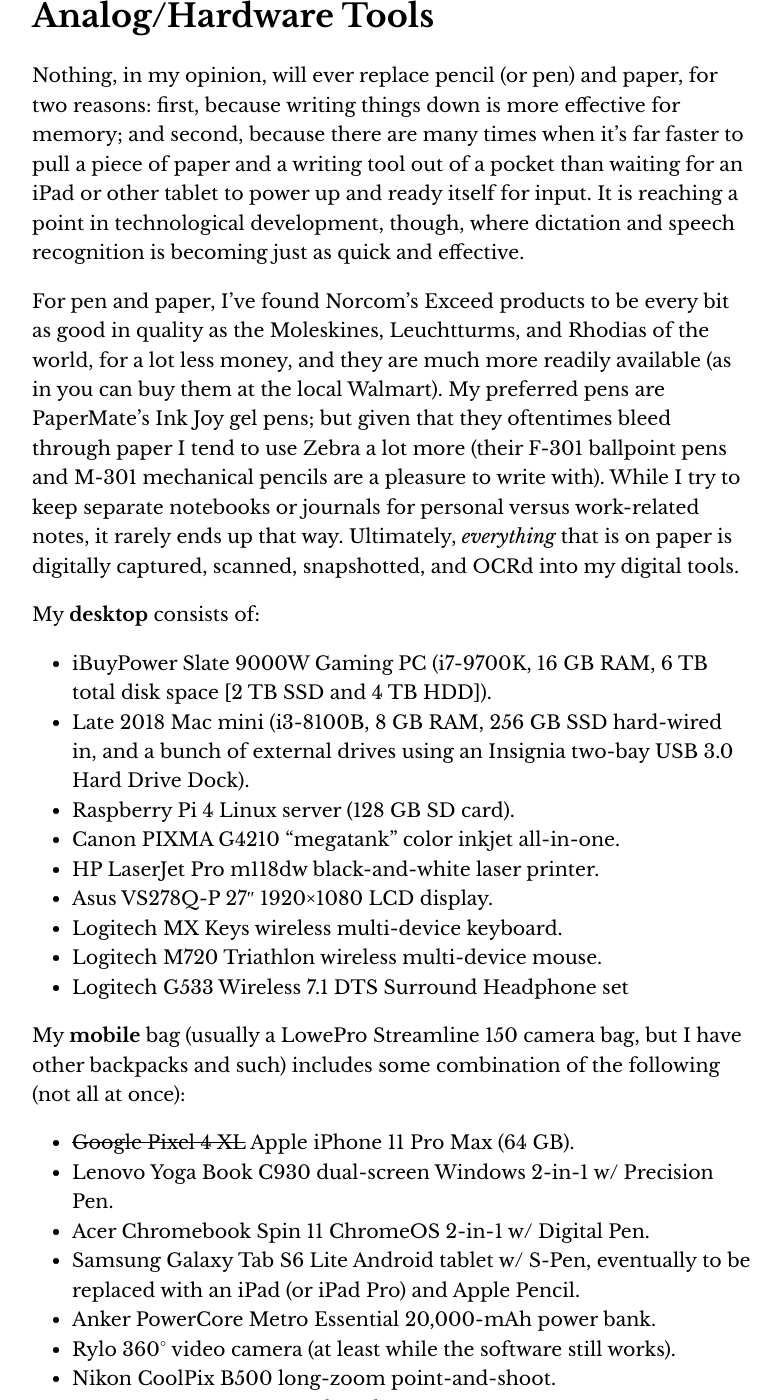
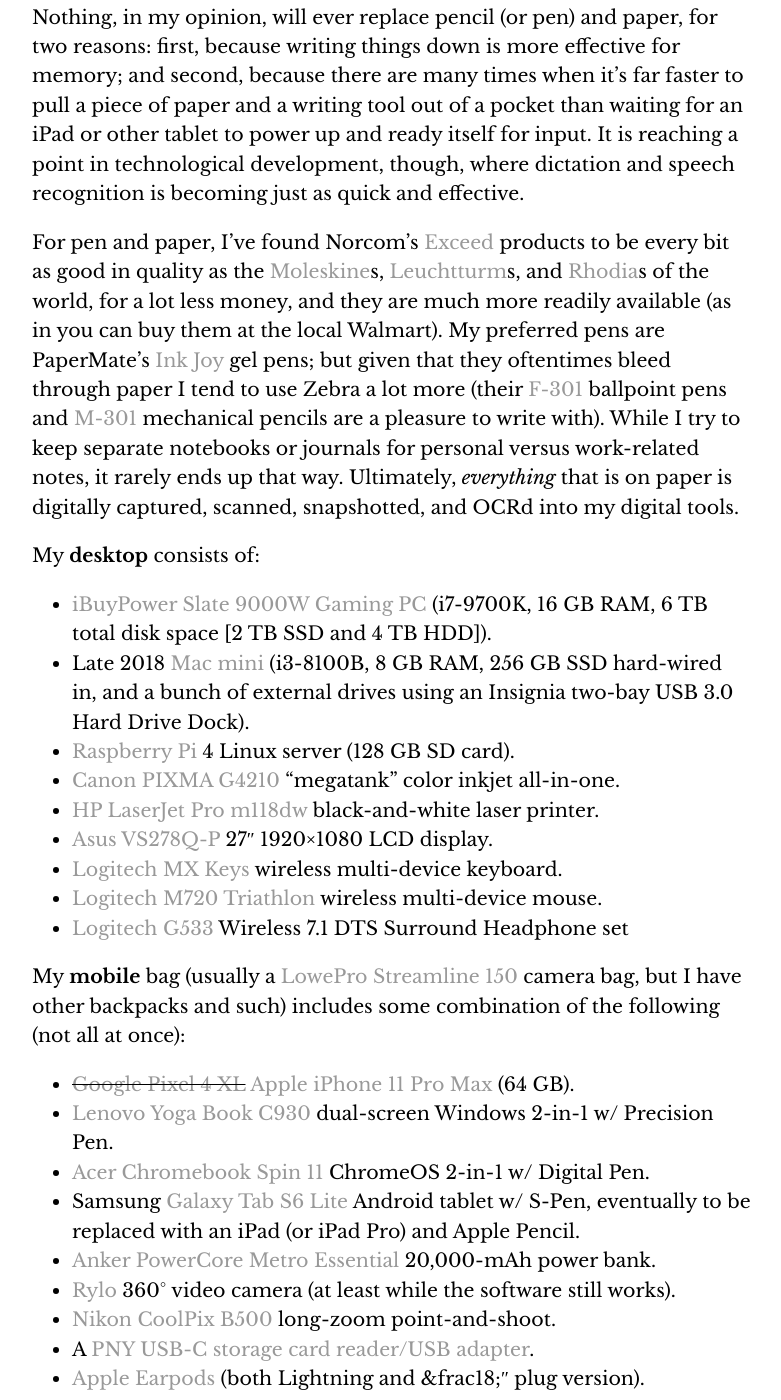
Before and after one commit to stevenbuehler/stevenbuehler.github.io, a Jekyll site: the page built from colophon.md, in a window 1280 px wide and 1400 px high, scrolled down 2743 px. Shown: the whole window, without its empty margins (68-849 px from the left). Built offline with Jekyll 4.4.1, drawn with Linux system fonts in a browser that asks for light colours; nearby versions of some CDN libraries; some of the changed text lies outside the part shown.

Commit message:
Filled in colophon links.

```diff
--- a/colophon.md
+++ b/colophon.md
@@ -9,10 +9,6 @@ date: 2020-09-25
 
 <div align="center"><img src="/images/colophon.png" /></div>
 
-<div style="border: 1px red">
-This page is still a work in progress; I need to add links to all of the things I've mentioned below. &mdash;S.B.
-</div>
-
 A _colophon_ is "a statement at the end of a book, typically with a printer's emblem, giving information about its authorship and printing" (Oxford Languages).  I've seen a few of these on blog sites explaining how the site runs and also a few personal ones detailing the tools that bloggers and other geeky folk use in their everyday lives.  I've modeled mine over the last few years after [Jon Saddington](https://john.do/colophon)'s, because it provides for me a good model to follow. It also satiates my curiosity. 😁
 
 The most significant update in this version is that I'm back to using [macOS](https://www.apple.com/macos) and [iOS](https://www.apple.com/iphone) as my primary platforms. I haven't forsaken Windows (because Macs are not exactly known for great gaming experiences), but gaming (and work, by necessity) are about the only purposes I use it for anymore.
@@ -23,7 +19,7 @@ My two most important tools are [Visual Studio Code](https://code.visualstudio.c
 
 ## Web Tools
 
-The blog is hosted on [Github Pages](https://pages.github.io), powered by the Jekyll blog engine. Pages and posts can be written using Markdown (my personal preference), X/HTML, or Liquid markup. The theme is more or less stock, with a few customizations to suit my own tastes and format needs.
+The blog is hosted on [Github Pages](https://pages.github.io), powered by the [Jekyll](https://jekyllrb.com/) blog engine. Pages and posts can be written using [Markdown](https://daringfireball.net/projects/markdown/) (my personal preference), X/HTML, or [Liquid](https://shopify.github.io/liquid/) markup. The theme is more or less stock, with a few customizations to suit my own tastes and format needs.
 
 I've been working to consolidate all of my email, documents, records, &c., into a single place ([iCloud](https://www.icloud.com), as that's the most convenient when working on a Mac, iPhone, or iPad), but I also use [Microsoft 365](https://www.office365.com) and [Google Apps](https://apps.google.com) rather frequently as the need arises, especially Google Apps Script for automating a lot of things and creating "front ends" to various APIs that I work with on a regular basis, because I can set hourly triggers to keep the API tokens up to date.
 
@@ -33,43 +29,43 @@ I engage in social media on [Facebook](https://www.facebook.com/stevenwatsonbueh
 
 ## Software Tools
 
-Rather than write with a word processor like Word or Pages, I do most of my writing using Dr. Donald Knuth's [TeX](https://www.tug.org) computer typesetting package, Markdown, or `org-mode`. Plain text files are much more portable and I don't have to worry a whole lot about them becoming incompatible with later software versions down the road; and when I need to send something in a proprietary format like Word or an ebook, [Pandoc](https://www.pandoc.org) comes to the rescue.
+Rather than write with a word processor like Word or Pages, I do most of my writing using Dr. [Donald Knuth](https://www-cs-faculty.stanford.edu/~knuth/)'s [TeX](https://www.tug.org) computer typesetting package, Markdown, or `org-mode`. Plain text files are much more portable and I don't have to worry a whole lot about them becoming incompatible with later software versions down the road; and when I need to send something in a proprietary format like Word or an ebook, [Pandoc](https://www.pandoc.org) comes to the rescue.
 
-There are somethings that TeX can't do without significant effort, though; and in those cases where something fancier is needed I'll use [Microsoft Office](https://www.office.com) or Apple's "formerly known as iWork" suite (Pages, Numbers, Keynote).
+There are somethings that TeX can't do without significant effort, though; and in those cases where something fancier is needed I'll use [Microsoft Office](https://www.office.com) or Apple's "formerly known as iWork" suite ([Pages](https://www.apple.com/pages/), [Numbers](https://www.apple.com/numbers), [Keynote](https://www.apple.com/keynote)).
 
 ## Analog/Hardware Tools
 
 Nothing, in my opinion, will ever replace pencil (or pen) and paper, for two reasons: first, because writing things down is more effective for memory; and second, because there are many times when it's far faster to pull a piece of paper and a writing tool out of a pocket than waiting for an iPad or other tablet to power up and ready itself for input. It is reaching a point in technological development, though, where dictation and speech recognition is becoming just as quick and effective.
 
-For pen and paper, I've found Norcom's Exceed products to be every bit as good in quality as the Moleskines, Leuchtturms, and Rhodias of the world, for a lot less money, and they are much more readily available (as in you can buy them at the local Walmart). My preferred pens are PaperMate's Ink Joy gel pens; but given that they oftentimes bleed through paper I tend to use Zebra a lot more (their F-301 ballpoint pens and M-301 mechanical pencils are a pleasure to write with). While I try to keep separate notebooks or journals for personal versus work-related notes, it rarely ends up that way. Ultimately, _everything_ that is on paper is digitally captured, scanned, snapshotted, and OCRd into my digital tools.
+For pen and paper, I've found Norcom's [Exceed](http://www.norcominc.com/brands/products.php?brand=2) products to be every bit as good in quality as the [Moleskine](https://us.moleskine.com/)s, [Leuchtturm](https://www.leuchtturm1917.us/notebooks/)s, and [Rhodia](https://rhodiapads.com/)s of the world, for a lot less money, and they are much more readily available (as in you can buy them at the local Walmart). My preferred pens are PaperMate's [Ink Joy](https://inkjoy.papermate.com/en-US/pens) gel pens; but given that they oftentimes bleed through paper I tend to use Zebra a lot more (their [F-301](https://www.zebrapen.com/product/f-301-ball-point-retractable/) ballpoint pens and [M-301](https://www.zebrapen.com/product/m-301-mechanical-pencil/) mechanical pencils are a pleasure to write with). While I try to keep separate notebooks or journals for personal versus work-related notes, it rarely ends up that way. Ultimately, _everything_ that is on paper is digitally captured, scanned, snapshotted, and OCRd into my digital tools.
 
 My **desktop** consists of:
 
-- iBuyPower Slate 9000W Gaming PC (i7-9700K, 16 GB RAM, 6 TB total disk space [2 TB SSD and 4 TB HDD]).
-- Late 2018 Mac mini (i3-8100B, 8 GB RAM, 256 GB SSD hard-wired in, and a bunch of external drives using an Insignia two-bay USB 3.0 Hard Drive Dock).
-- Raspberry Pi 4 Linux server (128 GB SD card).
-- Canon PIXMA G4210 "megatank" color inkjet all-in-one.
-- HP LaserJet Pro m118dw black-and-white laser printer.
-- Asus VS278Q-P 27&Prime; 1920&times;1080 LCD display.
-- Logitech MX Keys wireless multi-device keyboard.
-- Logitech M720 Triathlon wireless multi-device mouse.
-- Logitech G533 Wireless 7.1 DTS Surround Headphone set
+- [iBuyPower Slate 9000W Gaming PC](https://www.walmart.com/ip/iBUYPOWER-Gaming-Desktop-PC-SLATE9000W-Intel-Core-i7-9700F-16GB-DDR4-2666Memory-NVIDIA-GeForce-GTX-1660Ti-240GB-SSD-1TB-HDD-RGB-Windows-10-Home-64-Bi/436132832) (i7-9700K, 16 GB RAM, 6 TB total disk space [2 TB SSD and 4 TB HDD]).
+- Late 2018 [Mac mini](https://www.apple.com/mac-mini/) (i3-8100B, 8 GB RAM, 256 GB SSD hard-wired in, and a bunch of external drives using an Insignia two-bay USB 3.0 Hard Drive Dock).
+- [Raspberry Pi](https://www.raspberrypi.org) 4 Linux server (128 GB SD card).
+- [Canon PIXMA G4210](https://shop.usa.canon.com/shop/en/catalog/pixma-g4210-wireless-wireless-megatank-all-in-one-inkjet-printer) "megatank" color inkjet all-in-one.
+- [HP LaserJet Pro m118dw](https://store.hp.com/us/en/pdp/hp-laserjet-pro-m118dw) black-and-white laser printer.
+- [Asus VS278Q-P](https://www.asus.com/us/Commercial-Monitors/VS278QP/) 27&Prime; 1920&times;1080 LCD display.
+- [Logitech MX Keys](https://www.logitech.com/en-us/products/keyboards/mx-keys-wireless-keyboard.html) wireless multi-device keyboard.
+- [Logitech M720 Triathlon](https://www.logitech.com/en-us/products/mice/m720-triathlon.html) wireless multi-device mouse.
+- [Logitech G533](https://www.logitechg.com/en-us/products/gaming-audio/g533-wireless-gaming-headset.html) Wireless 7.1 DTS Surround Headphone set
 
-My **mobile** bag (usually a LowePro Streamline 150 camera bag, but I have other backpacks and such) includes some combination of the following (not all at once):
+My **mobile** bag (usually a [LowePro Streamline 150](https://g.co/kgs/7RvMkK) camera bag, but I have other backpacks and such) includes some combination of the following (not all at once):
 
-- ~~Google Pixel 4 XL~~ Apple iPhone 11 Pro Max (64 GB).
-- Lenovo Yoga Book C930 dual-screen Windows 2-in-1 w/ Precision Pen.
-- Acer Chromebook Spin 11 ChromeOS 2-in-1 w/ Digital Pen.
-- Samsung Galaxy Tab S6 Lite Android tablet w/ S-Pen, eventually to be replaced with an iPad (or iPad Pro) and Apple Pencil.
-- Anker PowerCore Metro Essential 20,000-mAh power bank.
-- Rylo 360&deg; video camera (at least while the software still works).
-- Nikon CoolPix B500 long-zoom point-and-shoot.
-- A PNY USB-C storage card reader.
-- Apple Earpods (wired).
+- ~~[Google Pixel 4 XL](https://store.google.com/us/product/pixel_4)~~ [Apple iPhone 11 Pro Max](https://www.apple.com/shop/buy-iphone/iphone-11-pro) (64 GB).
+- [Lenovo Yoga Book C930](https://www.lenovo.com/us/en/laptops/yoga/yoga-2-in-1-series/Yoga-Book-C930/p/ZZIWZWBYB1J) dual-screen Windows 2-in-1 w/ Precision Pen.
+- [Acer Chromebook Spin 11](https://www.acer.com/ac/en/US/content/series/acerchromebookspin11) ChromeOS 2-in-1 w/ Digital Pen.
+- Samsung [Galaxy Tab S6 Lite](https://www.samsung.com/us/mobile/tablets/tab-s6-lite/) Android tablet w/ S-Pen, eventually to be replaced with an iPad (or iPad Pro) and Apple Pencil.
+- [Anker PowerCore Metro Essential](https://www.anker.com/products/variant/powercore-essential-20000/A1268011) 20,000-mAh power bank.
+- [Rylo](https://www.rylo.com) 360&deg; video camera (at least while the software still works).
+- [Nikon CoolPix B500](https://www.nikonusa.com/en/nikon-products/product/compact-digital-cameras/coolpix-b500.html) long-zoom point-and-shoot.
+- A [PNY USB-C storage card reader/USB adapter](https://www.pny.eu/consumer/explore-all-products/readers/941-usb-c-card-reader---usb-adapter).
+- [Apple Earpods](https://www.apple.com/shop/product/MMTN2AM/A/earpods-with-lightning-connector) (both Lightning and &frac18;&Prime; plug version).
 
 ...and the **creative** gear:
 
-- Cricut ~~Explore Air 2~~ Maker.
-- Yamaha PSR-EW400 portable music workstation.
-- Ibanez V220 acoustic guitar with a Seymour Duncan soundhole pickup.
-- Behringer Xenyx 302 USB mixer.
+- [Cricut](https://www.cricut.com) ~~Explore Air 2~~ Maker.
+- [Yamaha PSR-EW400](https://usa.yamaha.com/products/musical_instruments/keyboards/portable_keyboards/psr-ew400/index.html) portable music workstation.
+- [Ibanez V220](https://www.guitarcenter.com/Used/Ibanez/V220-Acoustic-Guitar.gc) acoustic guitar with a Seymour Duncan soundhole pickup.
+- [Behringer Xenyx 302 USB](https://www.sweetwater.com/store/detail/X302USB--behringer-xenyx-302usb-mixer-with-usb) mixer.
```
